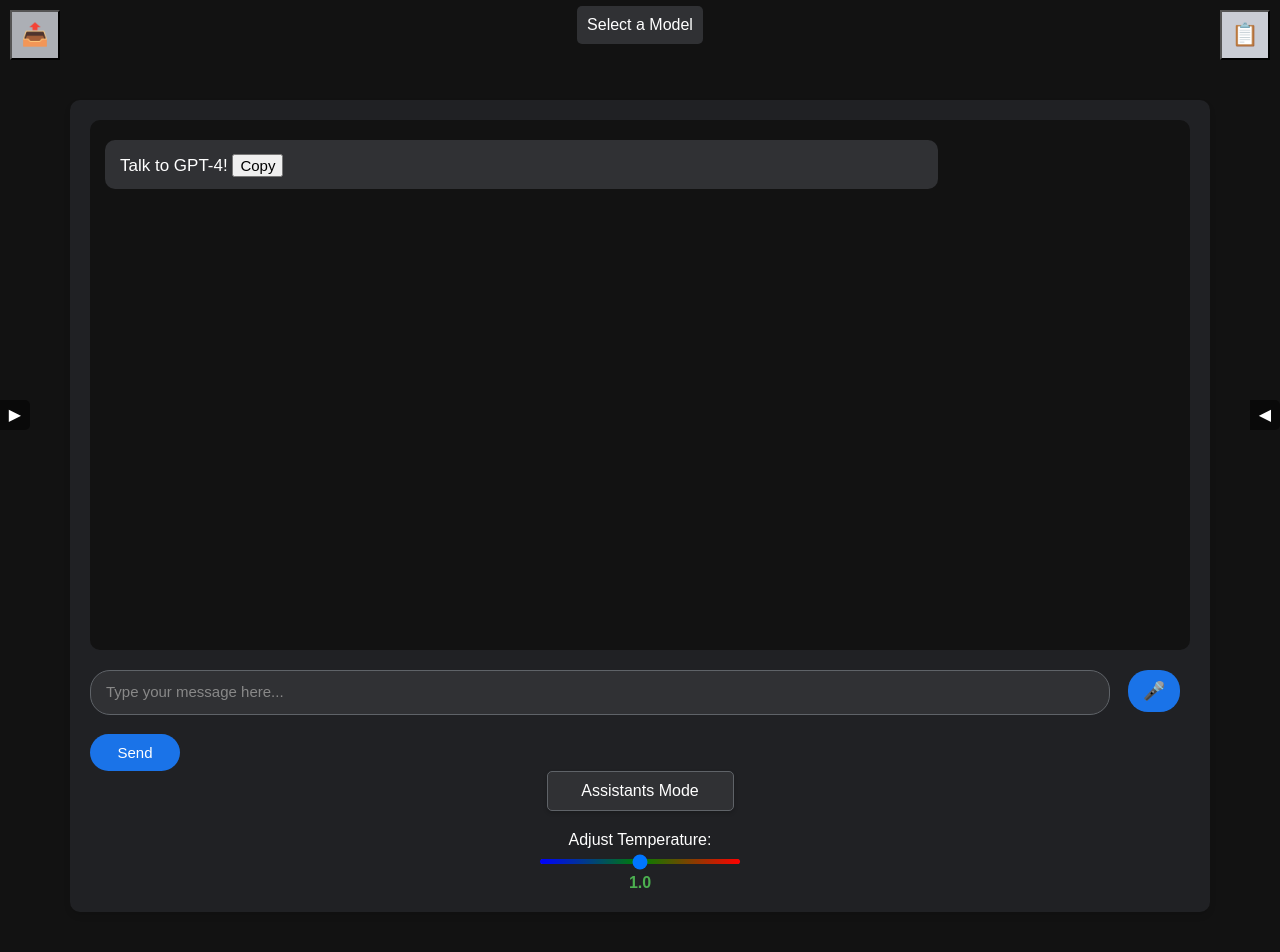
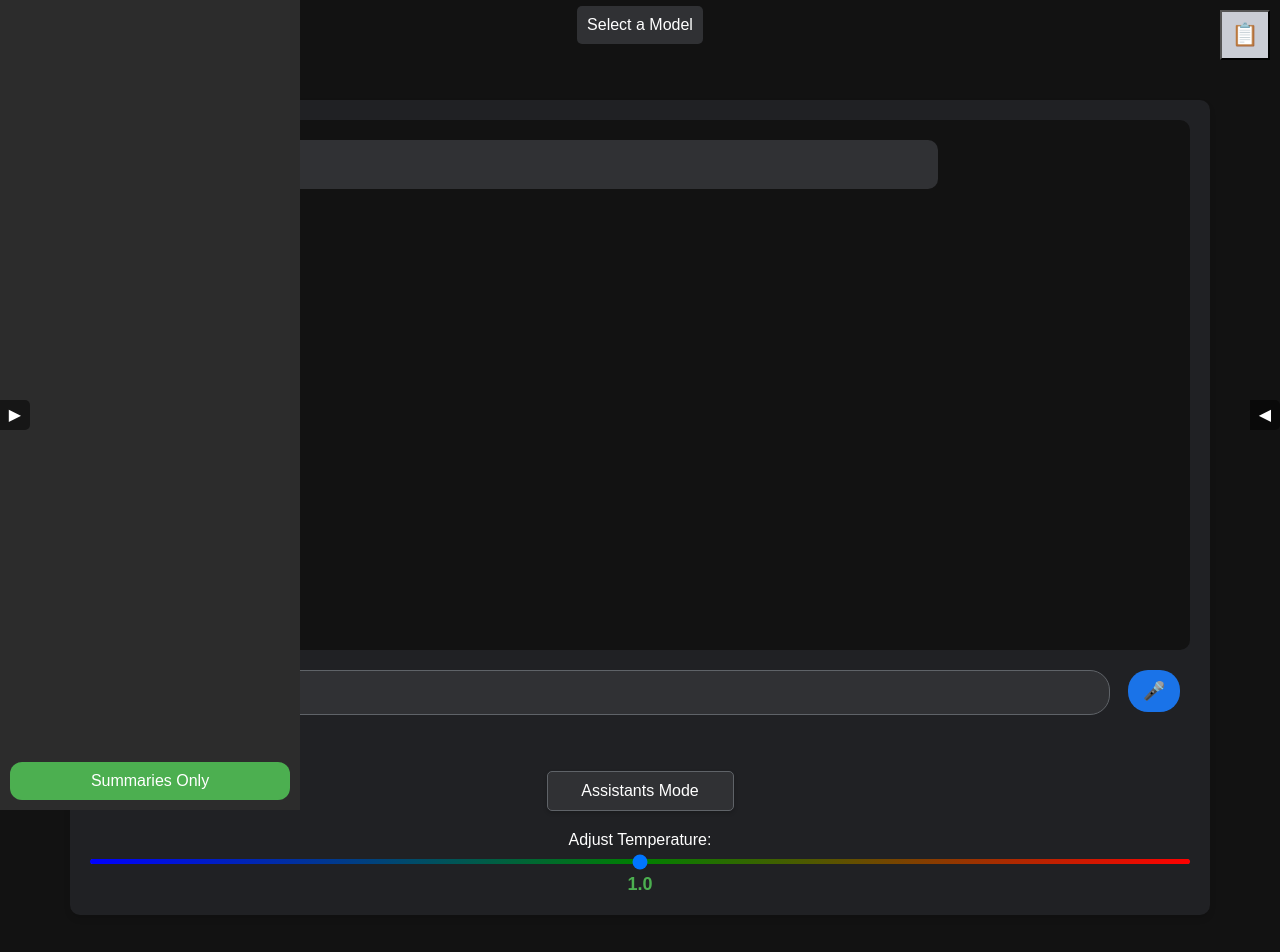
Before and after one commit to Zaki-1052/GPTPortal, a website: page public/portal.html in a window 1280 px wide. Shown: the top 952 px of the page. Drawn offline with nearby package versions, Linux system fonts and the light colour scheme; no server answers.

Commit message:
css adjustments

```diff
--- a/public/chat.css
+++ b/public/chat.css
@@ -436,13 +436,15 @@ body {
   top: 0;
   left: 0;
   height: 100%;
-  background-color: #2c2c2c; /* Dark mode background */
-  color: #fff; /* Dark mode text color */
-  overflow-x: auto;
-  overflow-y: auto; /* Enable vertical scroll if content overflows */
+  background-color: #2c2c2c;
+  color: #fff;
+  overflow-x: hidden;
+  overflow-y: auto;
   padding-top: 10px;
   transition: 0.3s;
-  z-index: 1000; /* Ensure sidebar is above other elements */
+  z-index: 1000;
+  display: flex;
+  flex-direction: column;
 }
 
 #sidebar a {
@@ -478,10 +480,7 @@ body {
 }
 
 #summariesButton {
-  position: absolute;
-  bottom: 20px;
-  left: 10px;
-  width: calc(100% - 20px);
+  width: 100%;
   background-color: #4CAF50;
   color: white;
   border: none;
@@ -490,24 +489,31 @@ body {
   text-decoration: none;
   display: block;
   font-size: 16px;
-  margin: 4px 2px;
   cursor: pointer;
   border-radius: 12px;
-  }
+}
 
 #summariesButton:hover {
   background-color: #45a049;
 }
 
 #chatList {
-  list-style-type: none; /* Remove bullet points */
+  flex-grow: 1;
+  overflow-y: auto;
+  list-style-type: none;
   font-size: 9px;
+  padding: 0;
+  margin: 0;
 }
 
+
 #chatList li {
-  padding: 5px 10px; /* Add some padding to list items */
+  padding: 5px 10px;
 }
 
+#summariesButtonContainer {
+  padding: 10px;
+}
 /* Styles for the hidden sidebar */
 #promptBar {
   display: none;
@@ -589,7 +595,7 @@ body {
   border-radius: 4px;
   font-size: 14px;
   z-index: 1002;
-  max-width: 200px;
+  max-width: 1000px;
   word-wrap: break-word;
 }
 
@@ -602,7 +608,7 @@ body {
 }
 
 #temperature-slider {
-  width: 200px;
+  width: 100%;
   margin: 10px 0;
 }
 
@@ -625,7 +631,7 @@ body {
 
 #temperature-value {
   font-weight: bold;
-  font-size: 16px;
+  font-size: 18px;
   color: #4CAF50;
   transition: color 0.3s;
 }
--- a/public/portal.html
+++ b/public/portal.html
@@ -14,9 +14,10 @@
 <div>
   <div id="toggleArrow">&#x25B6;</div>
   <div id="sidebar">
-     <!-- Chat list will be dynamically populated here -->
-     <div id="chatList"></div>
-     <button id="summariesButton">Summaries Only</button>
+    <div id="chatList"></div>
+    <div id="summariesButtonContainer">
+      <button id="summariesButton">Summaries Only</button>
+    </div>
   </div>
   <div id="promptBar">
     <!-- Chat list will be dynamically populated here -->
```
